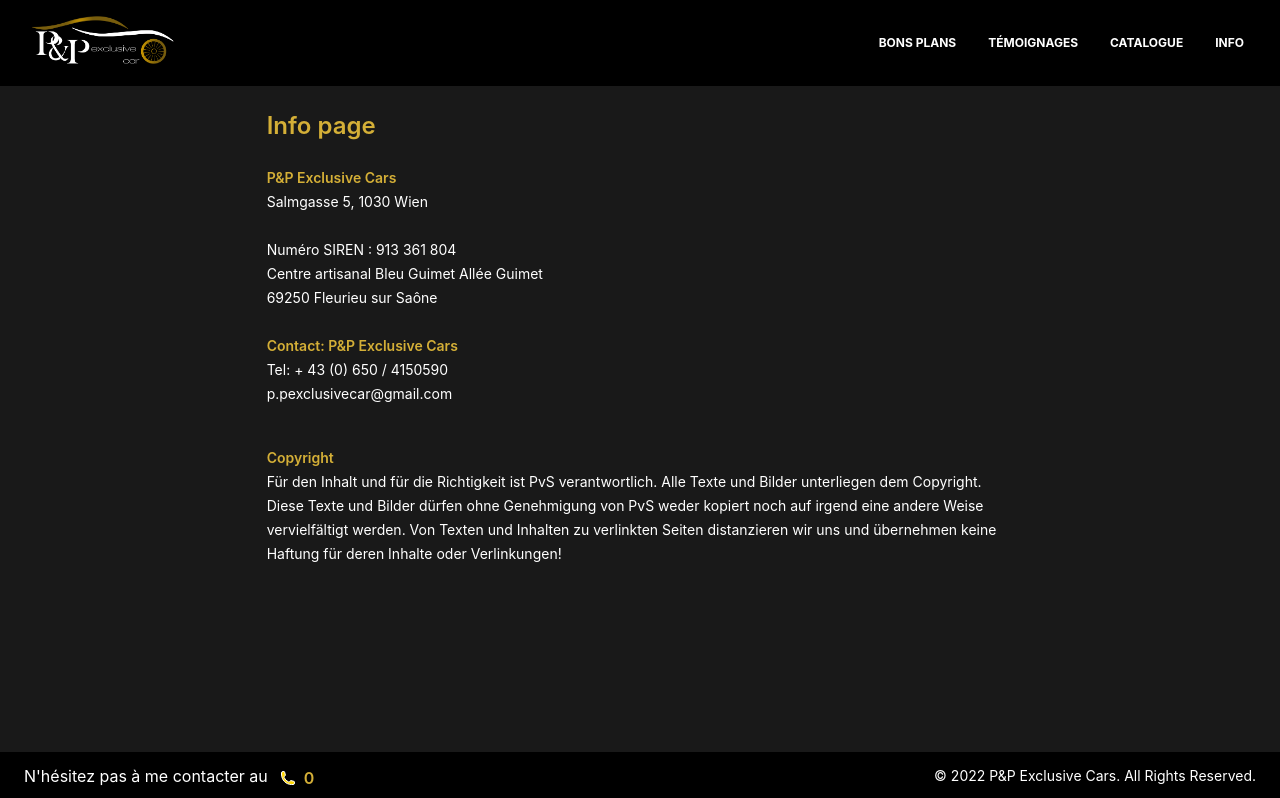
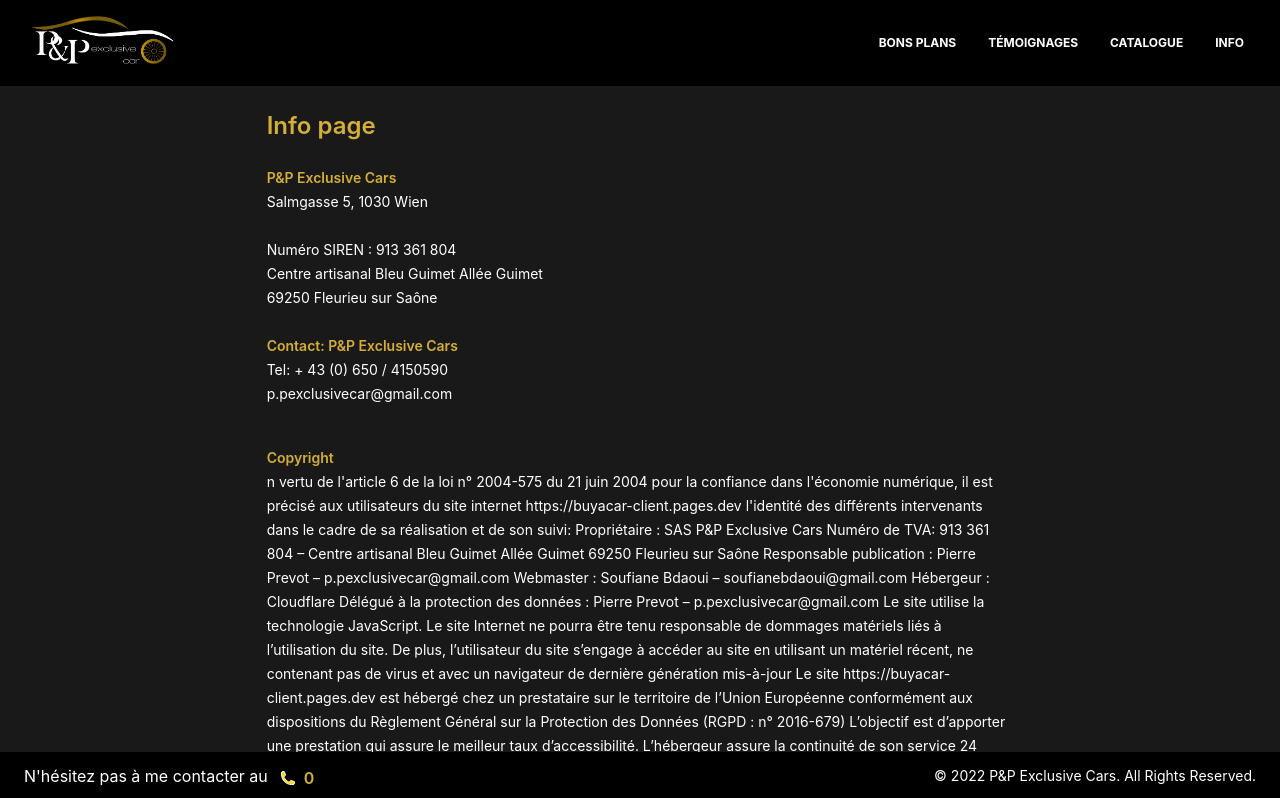
Before and after one commit to bdaoui/buyacar-client, a React (Create React App) app: page /info in a window 1280 px wide. Shown: the top 798 px of the page. Built offline with nearby package versions, Linux system fonts and the light colour scheme; no server answers.

Commit message:
added french legal mentions

```diff
--- a/src/pages/Info.js
+++ b/src/pages/Info.js
@@ -23,12 +23,26 @@
 
         <h2 className="pt-10 font-semibold text-gold">Copyright</h2>
         <p>
-          Für den Inhalt und für die Richtigkeit ist PvS verantwortlich. Alle
-          Texte und Bilder unterliegen dem Copyright. Diese Texte und Bilder
-          dürfen ohne Genehmigung von PvS weder kopiert noch auf irgend eine
-          andere Weise vervielfältigt werden. Von Texten und Inhalten zu
-          verlinkten Seiten distanzieren wir uns und übernehmen keine Haftung
-          für deren Inhalte oder Verlinkungen!
+        n vertu de l'article 6 de la loi n° 2004-575 du 21 juin 2004 pour la confiance dans l'économie numérique, il est précisé aux utilisateurs du site internet https://buyacar-client.pages.dev l'identité des différents intervenants dans le cadre de sa réalisation et de son suivi:
+
+        Propriétaire : SAS P&P Exclusive Cars Numéro de TVA: 913 361 804 – Centre artisanal Bleu Guimet Allée Guimet 69250 Fleurieu sur Saône
+        Responsable publication : Pierre Prevot – p.pexclusivecar@gmail.com
+        Webmaster : Soufiane Bdaoui – soufianebdaoui@gmail.com
+        Hébergeur : Cloudflare
+        Délégué à la protection des données : Pierre Prevot – p.pexclusivecar@gmail.com
+
+        Le site utilise la technologie JavaScript. Le site Internet ne pourra être tenu responsable de dommages matériels liés à l’utilisation du site. De plus, l’utilisateur du site s’engage à accéder au site en utilisant un matériel récent, ne contenant pas de virus et avec un navigateur de dernière génération mis-à-jour Le site https://buyacar-client.pages.dev est hébergé chez un prestataire sur le territoire de l’Union Européenne conformément aux dispositions du Règlement Général sur la Protection des Données (RGPD : n° 2016-679)
+
+        L’objectif est d’apporter une prestation qui assure le meilleur taux d’accessibilité. L’hébergeur assure la continuité de son service 24 Heures sur 24, tous les jours de l’année. Il se réserve néanmoins la possibilité d’interrompre le service d’hébergement pour les durées les plus courtes possibles notamment à des fins de maintenance, d’amélioration de ses infrastructures, de défaillance de ses infrastructures ou si les Prestations et Services génèrent un trafic réputé anormal.
+
+        https://buyacar-client.pages.dev et l’hébergeur ne pourront être tenus responsables en cas de dysfonctionnement du réseau Internet, des lignes téléphoniques ou du matériel informatique et de téléphonie lié notamment à l’encombrement du réseau empêchant l’accès au serveur.
+
+
+        https://buyacar-client.pages.dev est propriétaire des droits de propriété intellectuelle et détient les droits d’usage sur tous les éléments accessibles sur le site internet, notamment les textes, images, graphismes, logos, vidéos, icônes et sons. Toute reproduction, représentation, modification, publication, adaptation de tout ou partie des éléments du site, quel que soit le moyen ou le procédé utilisé, est interdite, sauf autorisation écrite préalable de : https://buyacar-client.pages.dev.
+
+        Toute exploitation non autorisée du site ou de l’un quelconque des éléments qu’il contient sera considérée comme constitutive d’une contrefaçon et poursuivie conformément aux dispositions des articles L.335-2 et suivants du Code de Propriété Intellectuelle.
+
+        Le Client est informé des réglementations concernant la communication marketing, la loi du 21 Juin 2014 pour la confiance dans l’Economie Numérique, la Loi Informatique et Liberté du 06 Août 2004 ainsi que du Règlement Général sur la Protection des Données (RGPD : n° 2016-679).
         </p>
 
 
```
